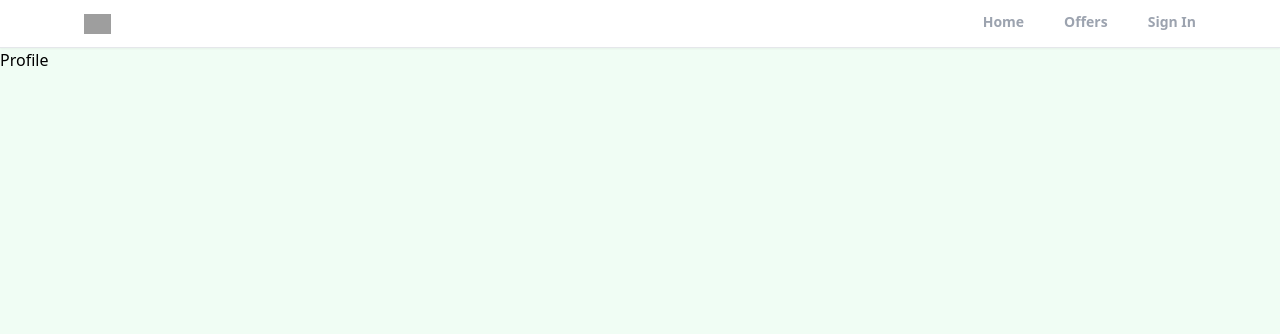
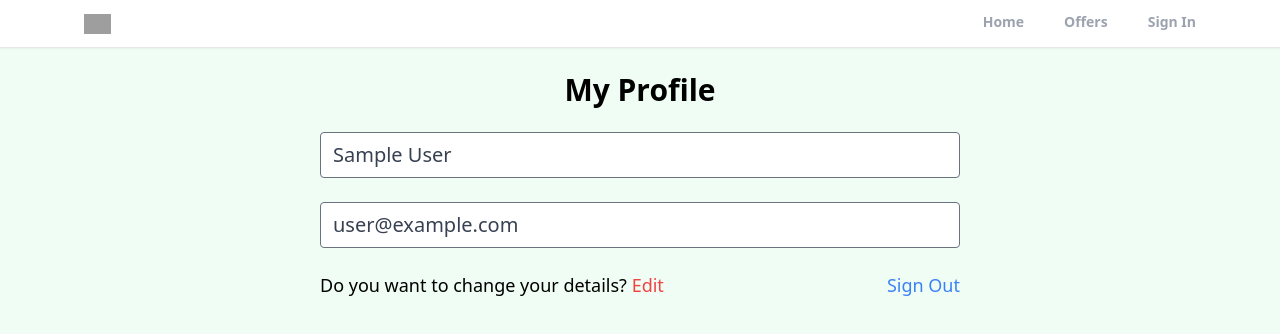
Before and after one commit to paramshah1903/PropertEase, a React (Create React App) app: page /profile in a window 1280 px wide. Shown: the top 334 px of the page. Built offline with nearby package versions, Linux system fonts and the light colour scheme; no server answers; sample sign-in values are in the browser's storage; grey boxes are pictures that could not be loaded.

Commit message:
created private route and custom hook

```diff
--- a/src/App.js
+++ b/src/App.js
@@ -6,6 +6,7 @@ import SignUp from "./pages/SignUp";
 import ForgotPassword from "./pages/ForgotPassword";
 import Offers from "./pages/Offers";
 import Header from "./components/Header";
+import PrivateRoute from "./components/PrivateRoute";
 import { ToastContainer } from "react-toastify";
 import "react-toastify/dist/ReactToastify.css";
 
@@ -15,7 +16,13 @@ function App() {
       <Header />
       <Routes>
         <Route path="/" element={<Home />} />
-        <Route path="/profile" element={<Profile />} />
+
+        {/* The purpose of the outer <Route> with <PrivateRoute /> as the element is to conditionally render the inner routes based on the authentication or authorization status. If the user is authenticated or authorized, the <Profile /> component will be rendered; otherwise, it can redirect the user to a login page or show an access denied message.
+        So, when a user navigates to /profile, React Router will check the outer route with the path /profile and render the component specified in its element prop, which is <PrivateRoute />. The <PrivateRoute /> component can then decide what to render based on the user's authentication or authorization status.
+         */}
+        <Route path="/profile" element={<PrivateRoute />}>
+          <Route path="/profile" element={<Profile />} />
+        </Route>
         <Route path="/sign-in" element={<SignIn />} />
         <Route path="/sign-up" element={<SignUp />} />
         <Route path="/forgot-password" element={<ForgotPassword />} />
--- /dev/null
+++ b/src/components/PrivateRoute.jsx
@@ -0,0 +1,15 @@
+import React from "react";
+import { Navigate, Outlet } from "react-router";
+import { useAuthStatus } from "../hooks/useAuthStatus";
+
+export default function PrivateRoute() {
+  const { loggedIn, checkingStatus } = useAuthStatus();
+  if (checkingStatus) {
+    return <h3>Loading.....</h3>;
+  }
+  return loggedIn ? <Outlet /> : <Navigate to="/sign-in" />;
+}
+
+// If the user is authenticated (i.e., loggedIn is true), the <Outlet /> component is rendered. The <Outlet /> component is a placeholder provided by React Router that represents the area where the content of the child routes will be rendered. In other words, if the user is authenticated, the <Outlet /> component will display the content of the nested routes.
+// On the other hand, if the user is not authenticated (i.e., loggedIn is false), the <Navigate /> component is rendered. The <Navigate /> component is also provided by React Router and is used for programmatic navigation. In this case, it is used to redirect the user to the /sign-in page.
+// So, the purpose of the PrivateRoute component is to conditionally render the <Outlet /> component or redirect the user to the sign-in page (/sign-in) based on the loggedIn variable. If the user is logged in, the nested routes will be rendered; otherwise, the user will be redirected to the sign-in page.
--- /dev/null
+++ b/src/hooks/useAuthStatus.jsx
@@ -0,0 +1,25 @@
+import { getAuth, onAuthStateChanged } from "firebase/auth";
+import React, { useEffect, useState } from "react";
+
+export function useAuthStatus() {
+  const [loggedIn, setLoggedIn] = useState(false);
+  const [checkingStatus, setCheckingStatus] = useState(true);
+
+  useEffect(() => {
+    const auth = getAuth();
+    onAuthStateChanged(auth, (user) => {
+      if (user) {
+        setLoggedIn(true);
+      }
+      setCheckingStatus(false);
+    });
+  }, []);
+
+  return { loggedIn, checkingStatus };
+}
+
+// Inside the useEffect hook, the code sets up an event listener using the onAuthStateChanged function provided by Firebase Authentication. This function listens for changes in the authentication state, specifically when a user signs in or signs out.
+// The getAuth() function is used to retrieve the authentication instance from Firebase. This instance is required to interact with the authentication functionalities provided by Firebase Authentication.
+// When the onAuthStateChanged event is triggered, it passes the user object as an argument to the callback function. If the user object exists (i.e., the user is signed in), the code calls setLoggedIn(true) to update the state variable loggedIn to true. This state variable is likely used to control access to certain routes or components based on the user's authentication status.
+// After updating the loggedIn state, the code calls setCheckingStatus(false) to update another state variable, likely used to indicate that the authentication status check is complete. This is useful for displaying loading spinners or conditional rendering based on whether the authentication status has been determined.
+// The empty dependency array ([]) as the second parameter to useEffect indicates that the effect should only run once, immediately after the component is mounted. This ensures that the authentication state check is performed when the component is initially rendered.
--- a/src/pages/Profile.jsx
+++ b/src/pages/Profile.jsx
@@ -1,5 +1,61 @@
-import React from "react";
+import { getAuth } from "firebase/auth";
+import React, { useState } from "react";
+import { Link, useNavigate } from "react-router-dom";
 
 export default function Profile() {
-  return <div>Profile</div>;
+  const auth = getAuth();
+  const navigate = useNavigate();
+  const [formData, setFormData] = useState({
+    name: auth.currentUser.displayName,
+    email: auth.currentUser.email,
+  });
+
+  const { name, email } = formData;
+
+  function onLogout() {
+    auth.signOut();
+    navigate("/");
+  }
+
+  return (
+    <>
+      <section className="flex items-center justify-center flex-col">
+        <h1 className="text-3xl font-bold text-center mt-6">My Profile</h1>
+        <div className="w-full md:w-[50%] mt-6">
+          <form>
+            <input
+              type="text"
+              id="name"
+              value={name}
+              disabled
+              className="w-full text-xl text-gray-700 mb-6 bg-white rounded transition ease-in-out"
+            ></input>
+
+            <input
+              type="email"
+              id="email"
+              value={email}
+              disabled
+              className="w-full text-xl text-gray-700 mb-6 bg-white rounded transition ease-in-out"
+            ></input>
+
+            <div className="flex justify-between text-[18px] whitespace-nowrap mb-6">
+              <p>
+                Do you want to change your details?{" "}
+                <span className="text-red-500 cursor-pointer hover:text-red-800 transition duration-150 ease-in-out">
+                  Edit
+                </span>
+              </p>
+              <p
+                className="text-blue-500 cursor-pointer hover:text-blue-800 transition duration-150 ease-in-out"
+                onClick={onLogout}
+              >
+                Sign Out
+              </p>
+            </div>
+          </form>
+        </div>
+      </section>
+    </>
+  );
 }
```
